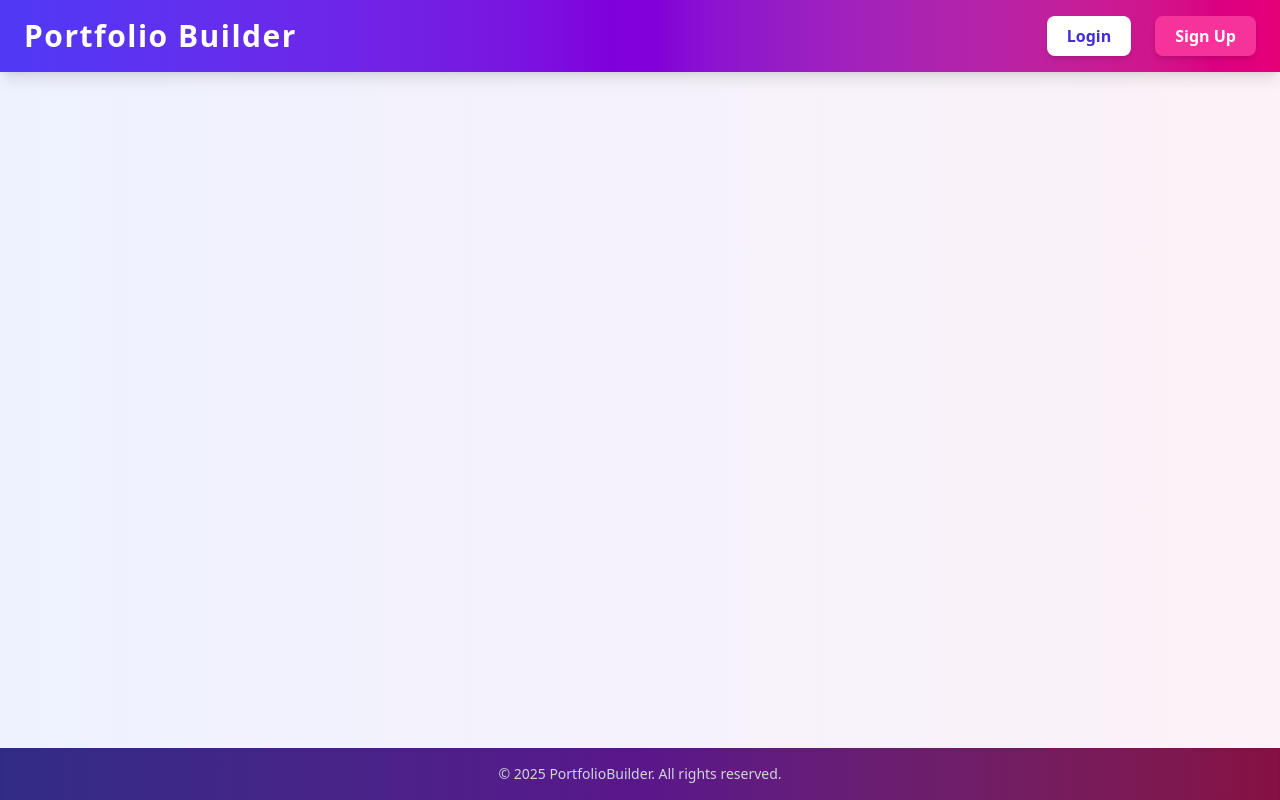
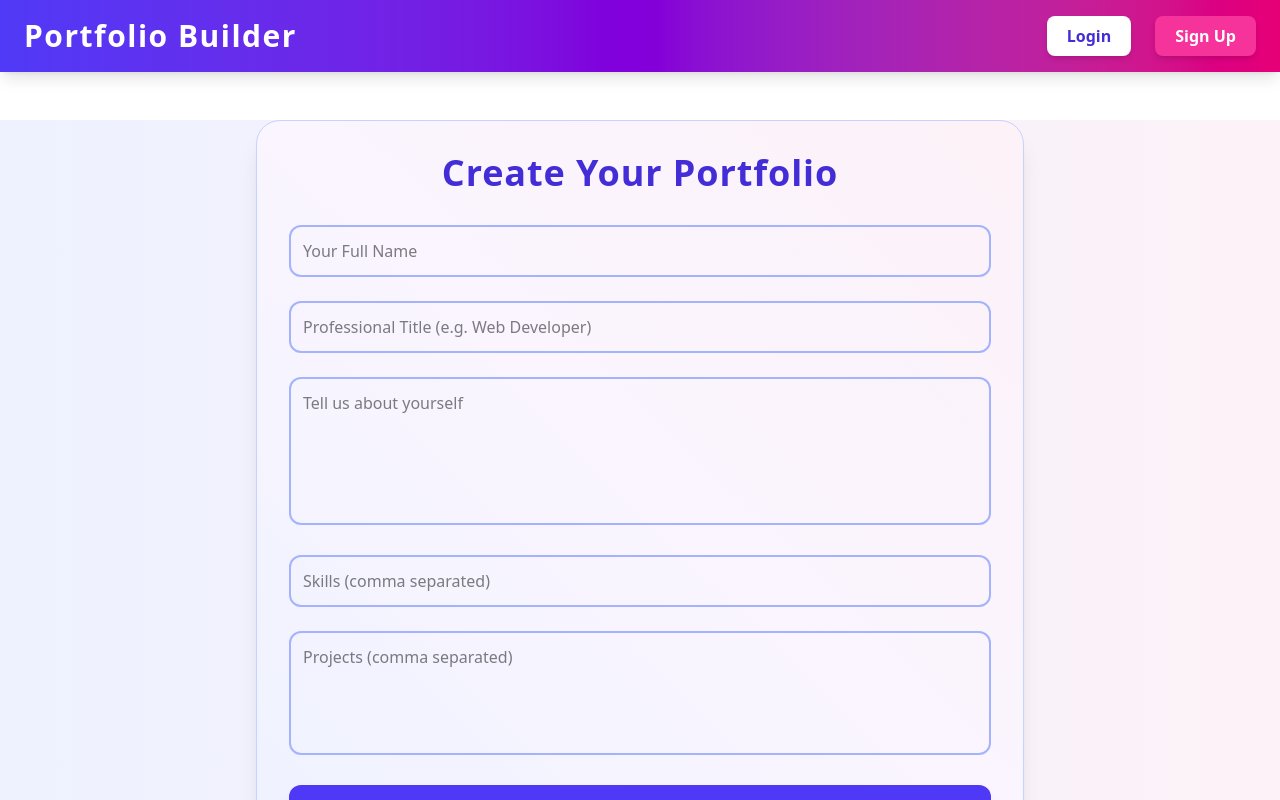
Before and after one commit to SunehaMariam/final-hacathon-backend, a React (Vite) app: page /builder in a window 1280 px wide. Shown: the top 800 px of the page. Built offline with nearby package versions, Linux system fonts and the light colour scheme.

Commit message:
Update Builder.jsx

```diff
--- a/src/pages/Builder.jsx
+++ b/src/pages/Builder.jsx
@@ -18,7 +18,7 @@ export default function Builder() {
   useEffect(() => {
     if (isEditMode) {
       axios
-        .get("https://final-hacathon-frontend.vercel.app/", {
+        .get("https://heckathon-backend-3.onrender.com", {
           headers: { Authorization: `Bearer ${localStorage.getItem("token")}` },
         })
         .then((res) => {
@@ -78,8 +78,8 @@ export default function Builder() {
     }
   };
 
-  return (
-    <body className="bg-gradient-to-r from-indigo-50 to-pink-50 min-h-screen">
+return (
+  <div className="bg-gradient-to-r from-indigo-50 to-pink-50 min-h-screen">
     <div className="max-w-3xl mx-auto p-8 bg-gradient-to-tr from-indigo-50 via-purple-50 to-pink-50 rounded-3xl shadow-xl mt-12 border border-indigo-200">
       <h1 className="text-4xl font-extrabold mb-8 text-center text-indigo-700 tracking-wide">
         {isEditMode ? "Edit Your Portfolio" : "Create Your Portfolio"}
@@ -138,6 +138,6 @@ export default function Builder() {
         </button>
       </form>
     </div>
-    </body>
-  );
+  </div>
+);
 }
```
